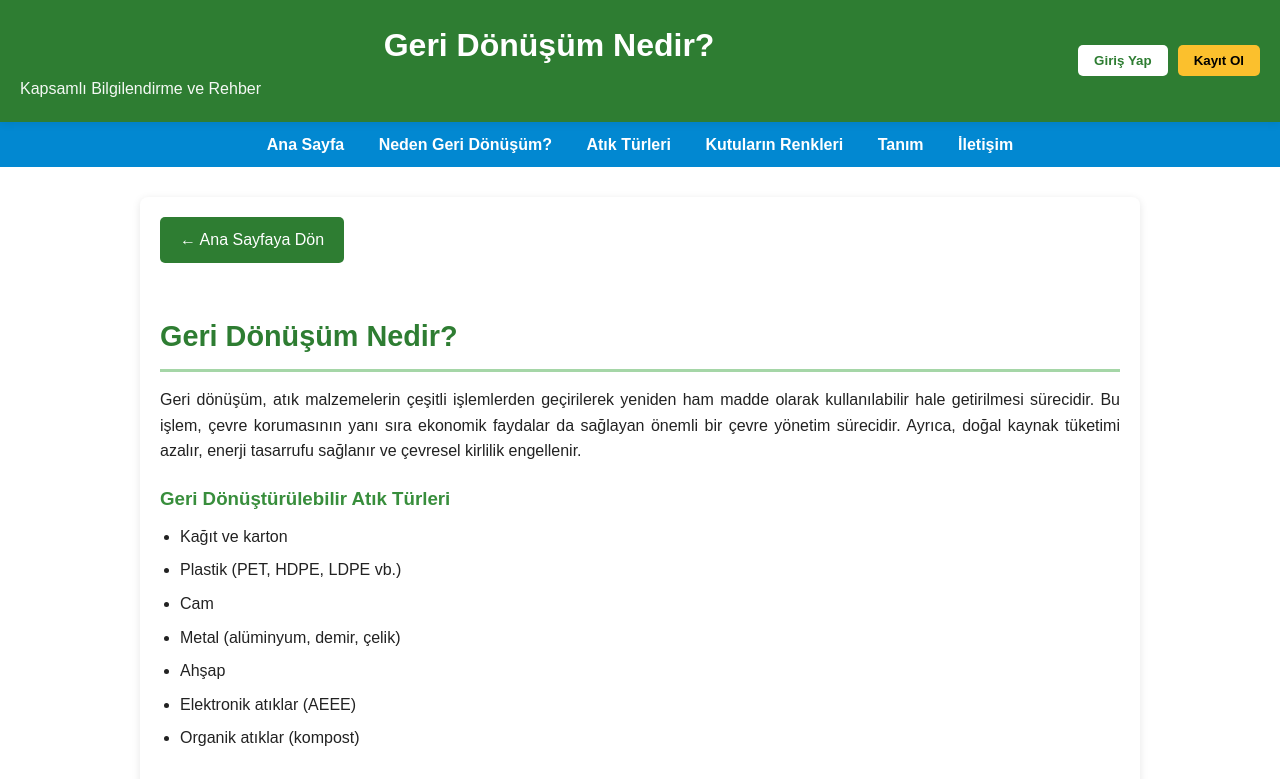
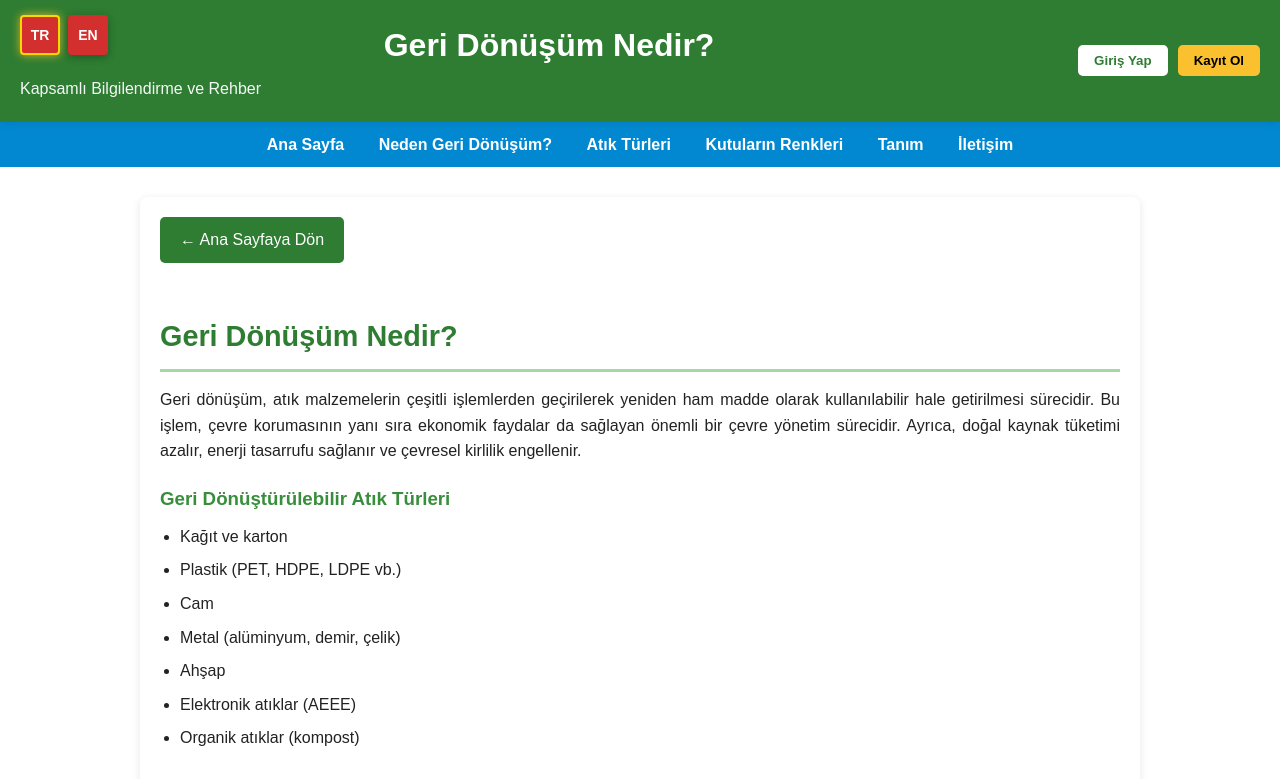
Before and after one commit to Geri-Donusum-Sistemi/GrupProjesi, a Flask app: page /bilgi in a window 1280 px wide. Shown: the top 779 px of the page. Run offline with Flask 3, Linux system fonts and the light colour scheme.

Commit message:
dil arayüzü ve yeni seyler

```diff
--- /dev/null
+++ b/list_atiks.py
@@ -0,0 +1,6 @@
+from app import db, Atik, app
+
+with app.app_context():
+    atiklar = Atik.query.all()
+    for atik in atiklar:
+        print(f"ID: {atik.id}, Tür: {atik.tur}, Renk: {atik.kutu_rengi}")
--- a/static/css/styles.css
+++ b/static/css/styles.css
@@ -3,6 +3,48 @@
    `static/images/world.jpg`
    or use an external URL (example commented below).
 */
+
+/* Language Toggle */
+.language-toggle {
+  position: fixed;
+  left: 20px;
+  bottom: 20px;
+  display: flex;
+  gap: 8px;
+  z-index: 10000;
+}
+
+.lang-flag {
+  width: 40px;
+  height: 40px;
+  border-radius: 4px;
+  cursor: pointer;
+  display: flex;
+  align-items: center;
+  justify-content: center;
+  font-size: 14px;
+  border: 2px solid transparent;
+  transition: all 0.3s;
+  box-shadow: 0 2px 8px rgba(0, 0, 0, 0.3);
+}
+
+.lang-flag[data-lang="tr"] {
+  background: #d32f2f;
+}
+
+.lang-flag[data-lang="en"] {
+  background: #d32f2f;
+}
+
+.lang-flag:hover {
+  transform: scale(1.05);
+  border-color: white;
+}
+
+.lang-flag.active {
+  border-color: gold;
+  box-shadow: 0 0 10px rgba(251, 192, 45, 0.8);
+}
 
 /* Apply background image. Replace URL with your own image path or external link. */
 body.bg-world {
--- a/templates/bilgi.html
+++ b/templates/bilgi.html
@@ -17,28 +17,30 @@
             background: #f5f5f5;
         }
         .language-toggle {
-            position: absolute;
-            right: 20px;
+            position: fixed;
+            left: 20px;
             top: 15px;
             display: flex;
             gap: 8px;
-            z-index: 500;
+            z-index: 9999;
         }
         .lang-flag {
-            width: 30px;
-            height: 30px;
-            border-radius: 50%;
+            width: 40px;
+            height: 40px;
+            border-radius: 4px;
             cursor: pointer;
             display: flex;
             align-items: center;
             justify-content: center;
-            font-size: 18px;
+            font-size: 20px;
             border: 2px solid transparent;
             transition: all 0.3s;
+            background: rgba(255, 255, 255, 0.1);
         }
         .lang-flag:hover {
-            transform: scale(1.1);
-            border-color: white;
+            transform: scale(1.05);
+            background: rgba(255, 255, 255, 0.2);
+            border-color: #fbc02d;
         }
         .lang-flag.active {
             border-color: #fbc02d;
@@ -314,8 +316,8 @@
 </head>
 <body>
     <div class="language-toggle">
-        <div class="lang-flag active" data-lang="tr" onclick="switchLanguage('tr')" title="Türkçe">🇹🇷</div>
-        <div class="lang-flag" data-lang="en" onclick="switchLanguage('en')" title="English">🇬🇧</div>
+        <div class="lang-flag active" data-lang="tr" onclick="switchLanguage('tr')" title="Türkçe"><span style="color: white; font-weight: bold;">TR</span></div>
+        <div class="lang-flag" data-lang="en" onclick="switchLanguage('en')" title="English"><span style="color: white; font-weight: bold;">EN</span></div>
     </div>
 
     <!-- Login Modal -->
```
Also changed, not shown: delete_orange.py (added, +12 -0 lines), templates/index.html (+13 -11 lines), veritabani.db.
